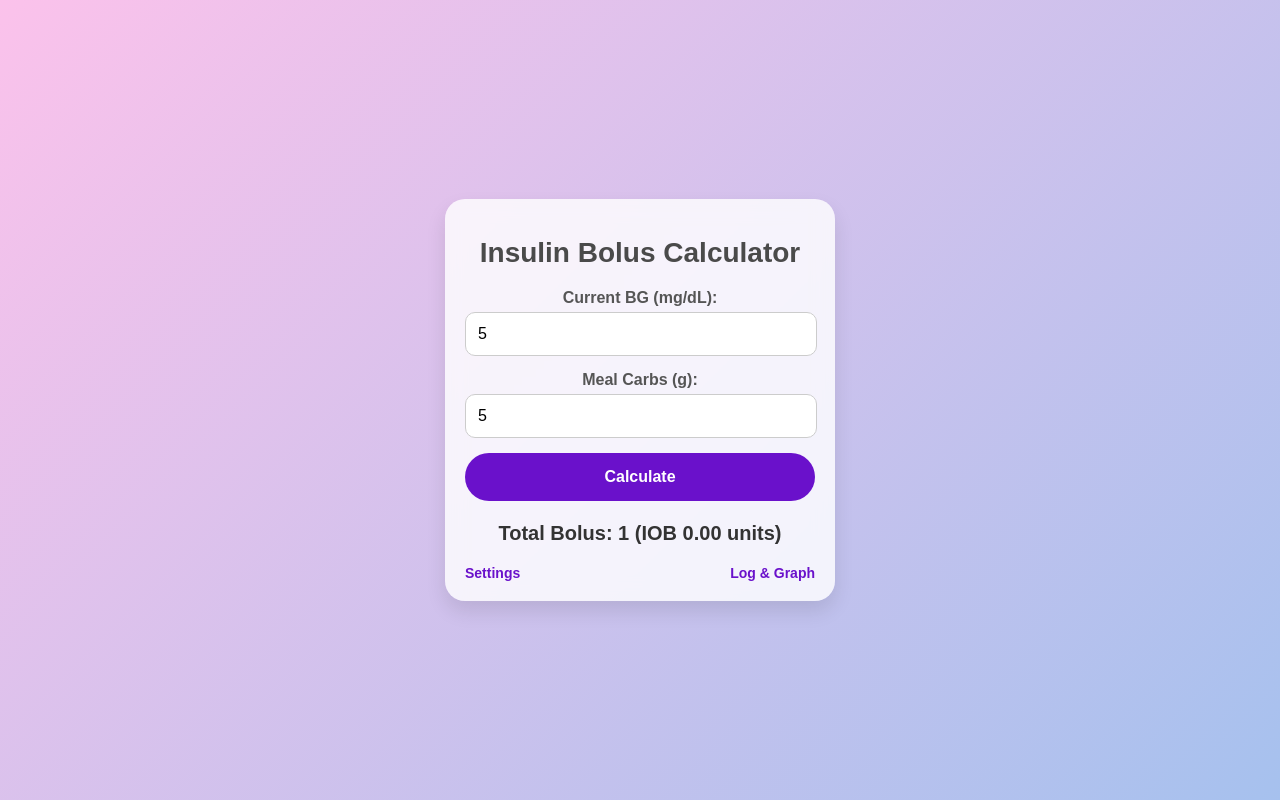
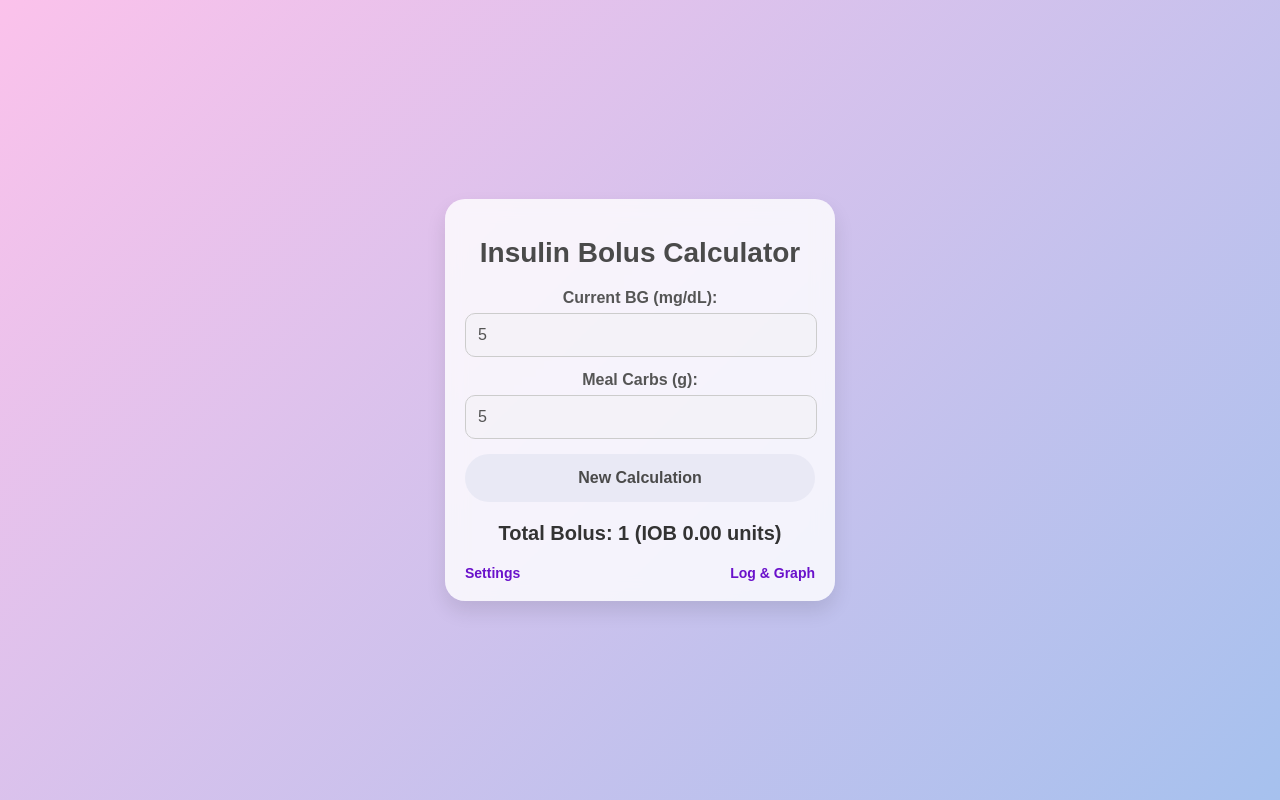
Before and after one commit to steven-pushed-to-main/bolus-calculator, a website: page index.html in a window 1280 px wide. Both pictures are taken after typing "5", "5" into the empty fields and a click on the button "Calculate". Drawn offline with Linux system fonts and the light colour scheme.

Commit message:
Add new calculation reset flow

```diff
--- a/index.html
+++ b/index.html
@@ -118,6 +118,8 @@
     // ---- Main Calculation ----
 
     function calculateBolus() {
+      const iobElement = document.getElementById('iobResult');
+
       // Fetch the appropriate settings (time-based or default)
       const { carbRatio, sensitivityFactor, targetBG } = getCurrentSettings();
       const { iobEnabled, iobDecayHours } = getIobSettings();
@@ -159,6 +161,8 @@
 
       // Save to log
       saveLog(currentBG, mealCarbs, roundedBolus);
+
+      setCalculationState(true);
     }
 
     // Logs the calculation to localStorage
@@ -167,6 +171,38 @@
       const timestamp = new Date().toISOString();
       logData.push({ timestamp, currentBG, mealCarbs, totalBolus });
       localStorage.setItem("logData", JSON.stringify(logData));
+    }
+
+    function setCalculationState(isLocked) {
+      const calculateButton = document.getElementById('calculateButton');
+      const newCalculationButton = document.getElementById('newCalculationButton');
+      const currentBgInput = document.getElementById('currentBG');
+      const mealCarbsInput = document.getElementById('mealCarbs');
+
+      calculateButton.disabled = isLocked;
+      currentBgInput.disabled = isLocked;
+      mealCarbsInput.disabled = isLocked;
+
+      if (isLocked) {
+        calculateButton.style.display = 'none';
+        newCalculationButton.style.display = 'block';
+      } else {
+        calculateButton.style.display = 'block';
+        newCalculationButton.style.display = 'none';
+      }
+    }
+
+    function resetCalculation() {
+      document.getElementById('currentBG').value = '';
+      document.getElementById('mealCarbs').value = '';
+      document.getElementById('result').innerText = '';
+
+      const iobElement = document.getElementById('iobResult');
+      iobElement.innerText = '';
+      iobElement.style.display = 'none';
+
+      setCalculationState(false);
+      document.getElementById('currentBG').focus();
     }
   </script>
 
@@ -241,6 +277,15 @@
       background-color: #2575fc;
     }
 
+    .secondary-button {
+      background-color: #e9e9f5;
+      color: #4a4a4a;
+    }
+
+    .secondary-button:hover {
+      background-color: #d7d7ef;
+    }
+
     .result {
       margin-top: 20px;
       font-size: 20px;
@@ -287,7 +332,10 @@
       <input type="number" id="mealCarbs" inputmode="numeric" />
     </div>
 
-    <button onclick="calculateBolus()">Calculate</button>
+    <button id="calculateButton" onclick="calculateBolus()">Calculate</button>
+    <button id="newCalculationButton" class="secondary-button" onclick="resetCalculation()" style="display: none;">
+      New Calculation
+    </button>
     <div id="result" class="result"></div>
     <div id="iobResult" class="iob-result"></div>
 
```
